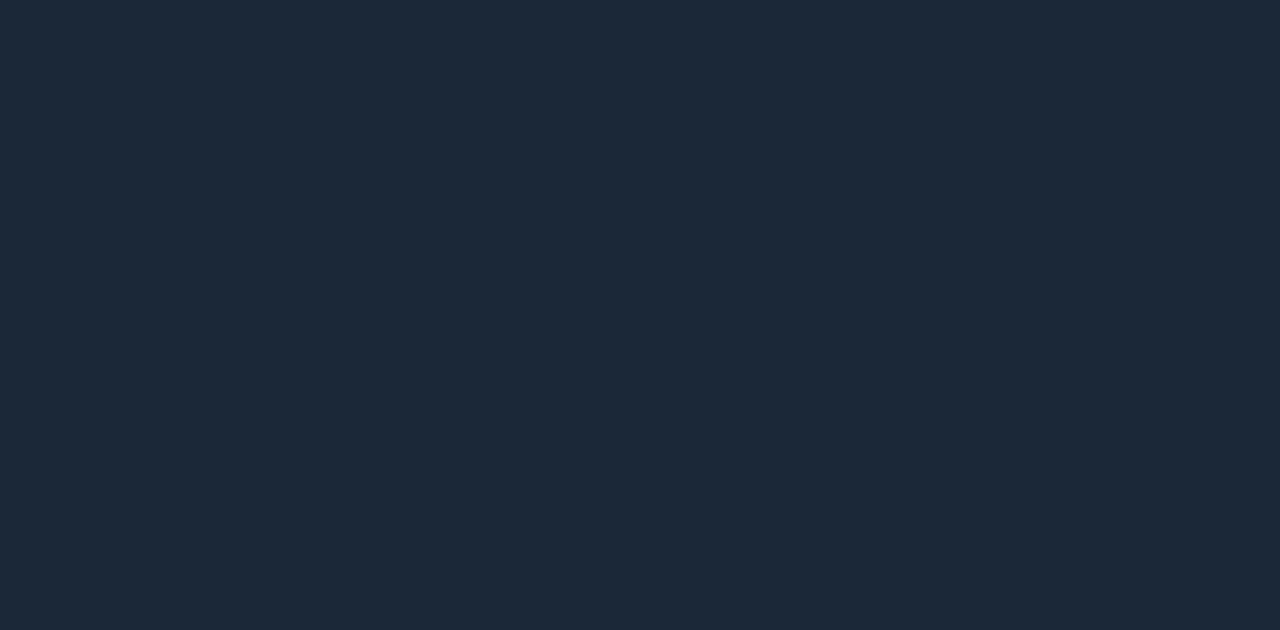
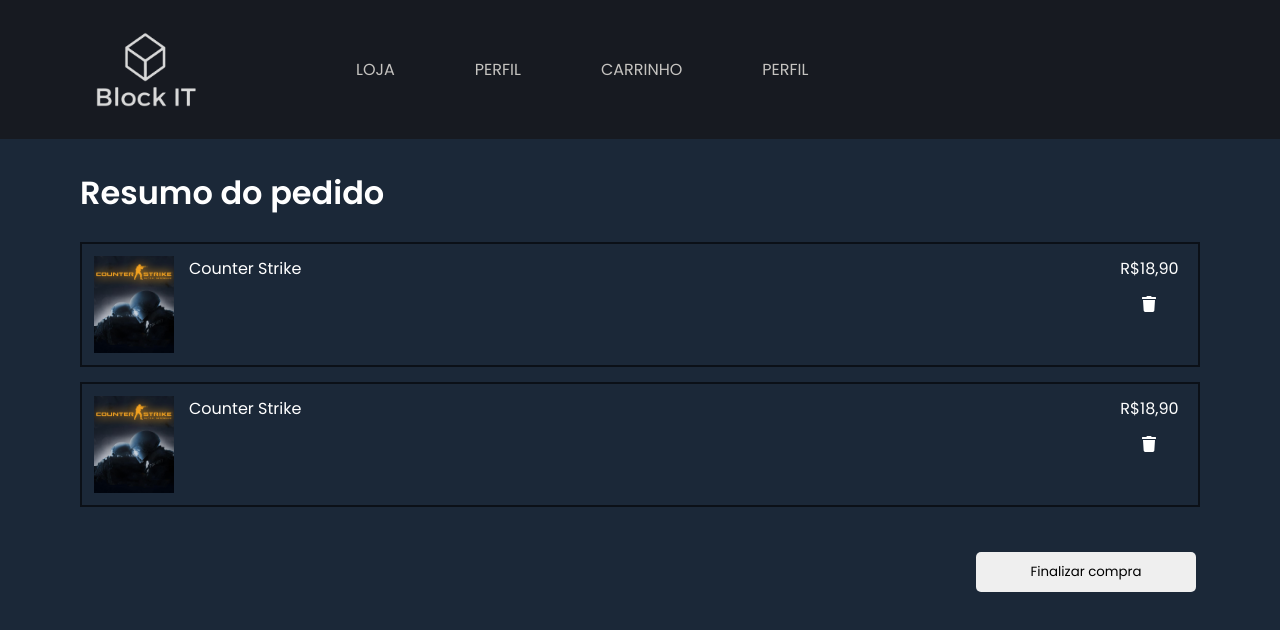
Before and after one commit to 1TATO/blockit-front, a React (Create React App) app: page /cart in a window 1280 px wide. Before the commit this address had no page. Shown: the top 630 px of the page. Built offline with nearby package versions, Linux system fonts and the light colour scheme.

Commit message:
Created cart page

```diff
--- a/src/App.jsx
+++ b/src/App.jsx
@@ -2,6 +2,7 @@ import { BrowserRouter, Routes, Route } from "react-router-dom";
 
 import { Home } from "./Pages/Home";
 import { Details } from "./Pages/Details";
+import { Cart } from "./Pages/Cart";
 
 import { GlobalStyle } from "./styles/global";
 
@@ -11,6 +12,7 @@ function App() {
       <Routes>
         <Route path="/" element={<Home />} />
         <Route path="/details" element={<Details />} />
+        <Route path="/cart" element={<Cart />} />
       </Routes>
       <GlobalStyle />
     </BrowserRouter>
--- /dev/null
+++ b/src/Pages/Cart/index.jsx
@@ -0,0 +1,43 @@
+import { FaTrash } from "react-icons/fa";
+
+import { Header } from "../../components/Header";
+import { Button } from "../../components/Button";
+
+import gameImg from "../../assets/cs.jpg";
+
+import { Container, Item, Option } from "./styles";
+
+export function Cart() {
+  return (
+    <>
+      <Header />
+
+      <Container>
+        <h1>Resumo do pedido</h1>
+
+        <Item>
+          <img src={gameImg} alt="Game background" />
+
+          <p>Counter Strike</p>
+
+          <Option>
+            <span>R$18,90</span>
+            <FaTrash />
+          </Option>
+        </Item>
+        <Item>
+          <img src={gameImg} alt="Game background" />
+
+          <p>Counter Strike</p>
+
+          <Option>
+            <span>R$18,90</span>
+            <FaTrash />
+          </Option>
+        </Item>
+
+        <Button>Finalizar compra</Button>
+      </Container>
+    </>
+  );
+}
--- /dev/null
+++ b/src/Pages/Cart/styles.js
@@ -0,0 +1,55 @@
+import styled from 'styled-components';
+
+export const Container = styled.div`
+  max-width: 1120px;
+  margin: 30px auto;
+
+  h1 {
+    margin-bottom: 25px;
+  }
+
+  button {
+    margin-left: 80%;
+  }
+`;
+
+export const Item = styled.div`
+  display: flex;
+  flex-direction: row;
+
+  border: 2px solid rgba(0,0,0,0.59);
+  padding:12px;
+
+  width: 100%;
+  height: 125px;
+
+  margin-bottom: 15px;
+
+  img {
+    width: 80px;
+    margin-right: 15px;
+  }
+
+  p {
+    margin-right: 75%;
+  }
+`;
+
+export const Option = styled.div`
+  display: flex;
+  flex-direction: column;
+  margin-right: 0;
+
+  span {
+    margin-bottom: 15px;
+  }
+
+  svg {
+    cursor: pointer;
+    margin: 0 auto;
+
+    &:hover {
+      filter: brightness(0.90);
+    }
+  }
+`;
--- a/src/Pages/Details/index.jsx
+++ b/src/Pages/Details/index.jsx
@@ -1,3 +1,5 @@
+import { Link } from "react-router-dom";
+
 import { Header } from "../../components/Header";
 import { Button } from "../../components/Button";
 
@@ -26,7 +28,9 @@ export function Details() {
               <span>Distribuidora: Valve</span>
             </p>
 
-            <Button>Adicionar ao carrinho</Button>
+            <Link to={"/cart"}>
+              <Button>Adicionar ao carrinho</Button>
+            </Link>
             <Button>Adicionar à lista de desejos</Button>
           </Information>
         </Content>
```
